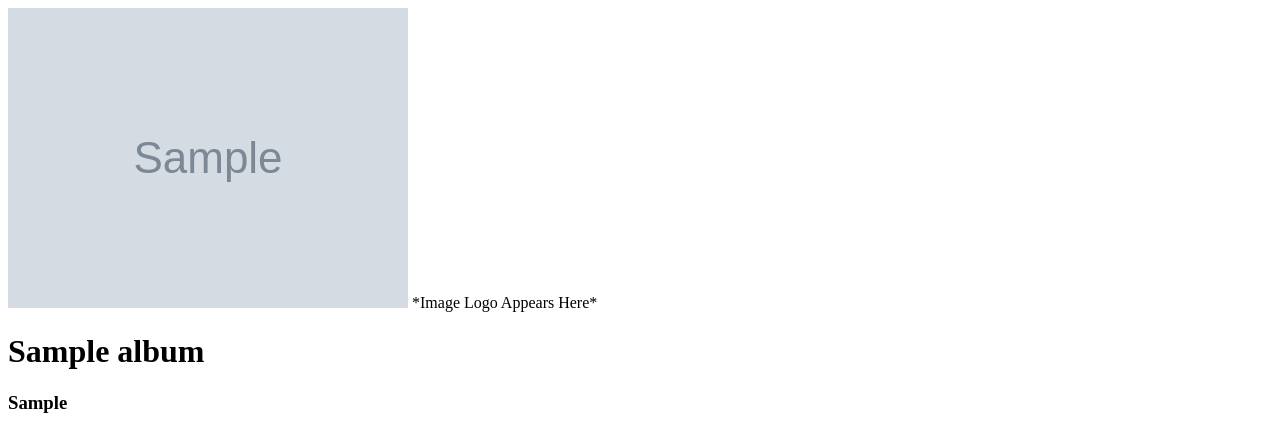
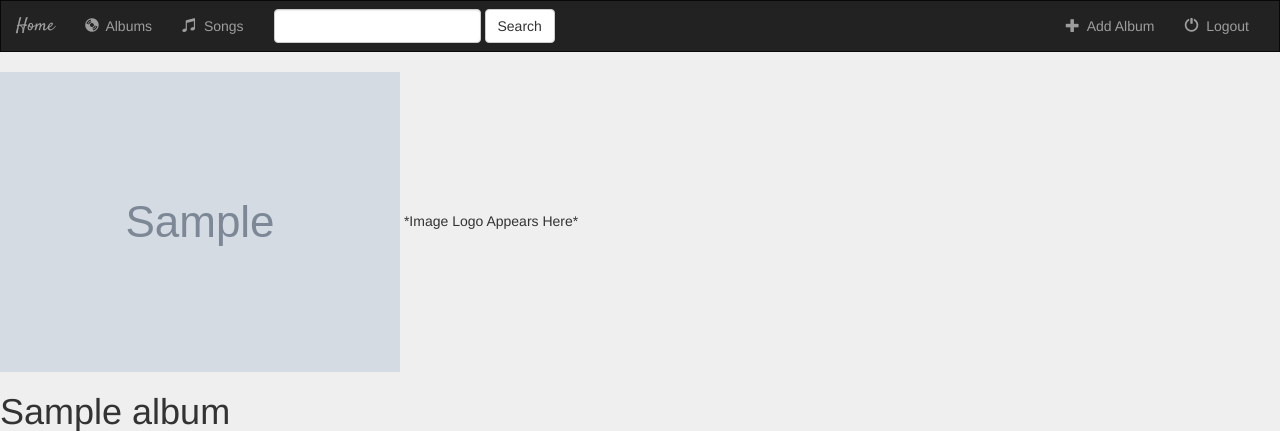
Before and after one commit to pazza22/django-tango, a Django app: page /music/1/ in a window 1280 px wide. Shown: the top 431 px of the page. Run offline with Django 3.2, Linux system fonts and the light colour scheme; tables that the repository leaves empty hold one stand-in row (values such as "Sample post"); grey boxes marked "Sample" are stand-in pictures; some libraries are stand-ins or nearby versions.

Commit message:
Added Base Template

```diff
--- /dev/null
+++ b/music/templates/music/base.html
@@ -0,0 +1,67 @@
+<!DOCTYPE html>
+<html lang="en">
+<head>
+  <meta charset="UTF-8">
+  <title>{% block title %}Home{% endblock %}</title>
+  {% load staticfiles %}
+  <link rel="stylesheet" href="https://maxcdn.bootstrapcdn.com/bootstrap/3.3.7/css/bootstrap.min.css">
+  <link href="https://fonts.googleapis.com/css?family=Satisfy" rel="stylesheet">
+  <link rel="stylesheet" type="text/css" href="{% static 'music/style.css' %}" />
+  <script src="https://ajax.googleapis.com/ajax/libs/jquery/3.3.1/jquery.min.js"></script>
+  <script src="https://maxcdn.bootstrapcdn.com/bootstrap/3.3.7/js/bootstrap.min.js"></script>
+</head>
+
+<body>
+<nav class="navbar navbar-inverse">
+  <div class="container-fluid">
+    <div class="navbar-header">
+      <button type="button" class="navbar-toggle" data-toggle="collapse" data-target="#topNavBar">
+        <span class="icon-bar"></span>
+        <span class="icon-bar"></span>
+        <span class="icon-bar"></span>
+      </button>
+      <a class="navbar-brand" href="{% url 'music:index' %}">Home</a>
+    </div>
+
+    <div class="collapse navbar-collapse" id="topNavBar">
+      <ul class="nav navbar-nav">
+        <li class="">
+          <a href="{% url 'music:index' %}">
+            <span class = "glyphicon glyphicon-cd" aria-hidden="true"></span>&nbsp; Albums
+          </a>
+        </li>
+        <li class="">
+          <a href="{% url 'music:index' %}">
+            <span class = "glyphicon glyphicon-music" aria-hidden="true"></span>&nbsp; Songs
+          </a>
+        </li>
+      </ul>
+
+      <form class="navbar-form navbar-left" role="search" method="get" action="#">
+        <div class="form-group">
+          <input type="text" class="form-control" name="q" value="">
+        </div>
+        <button type="submit" class="btn btn-default">Search
+        </button>
+      </form>
+      <ul class="nav navbar-nav navbar-right">
+        <li>
+          <a href="#">
+            <span class="glyphicon glyphicon-plus" aria-hidden="true"></span>&nbsp; Add Album
+          </a>
+          <li>
+            <a href="#">
+              <span class="glyphicon glyphicon-off" aria-hidden="true"></span>&nbsp; Logout
+            </a>
+          </li>
+        </li>
+      </ul>
+    </div>
+  </div>
+</nav>
+
+{% block body %}
+{% endblock %}
+</body>
+
+</html>
--- a/music/templates/music/detail.html
+++ b/music/templates/music/detail.html
@@ -1,3 +1,7 @@
+{% extends 'music/base.html' %}
+{% block title %}Album Details{% endblock %}
+{% block body %}
+
 <img src="{{album.album_logo}}"> *Image Logo Appears Here*
 
 <h1>{{album.album_title}}</h1>
@@ -20,3 +24,5 @@
   {% endfor %}
   <input type="submit" value="favorite" />
 </form>
+
+{% endblock %}
```
Also changed, not shown: music/templates/music/index.html (+4 -55 lines).
